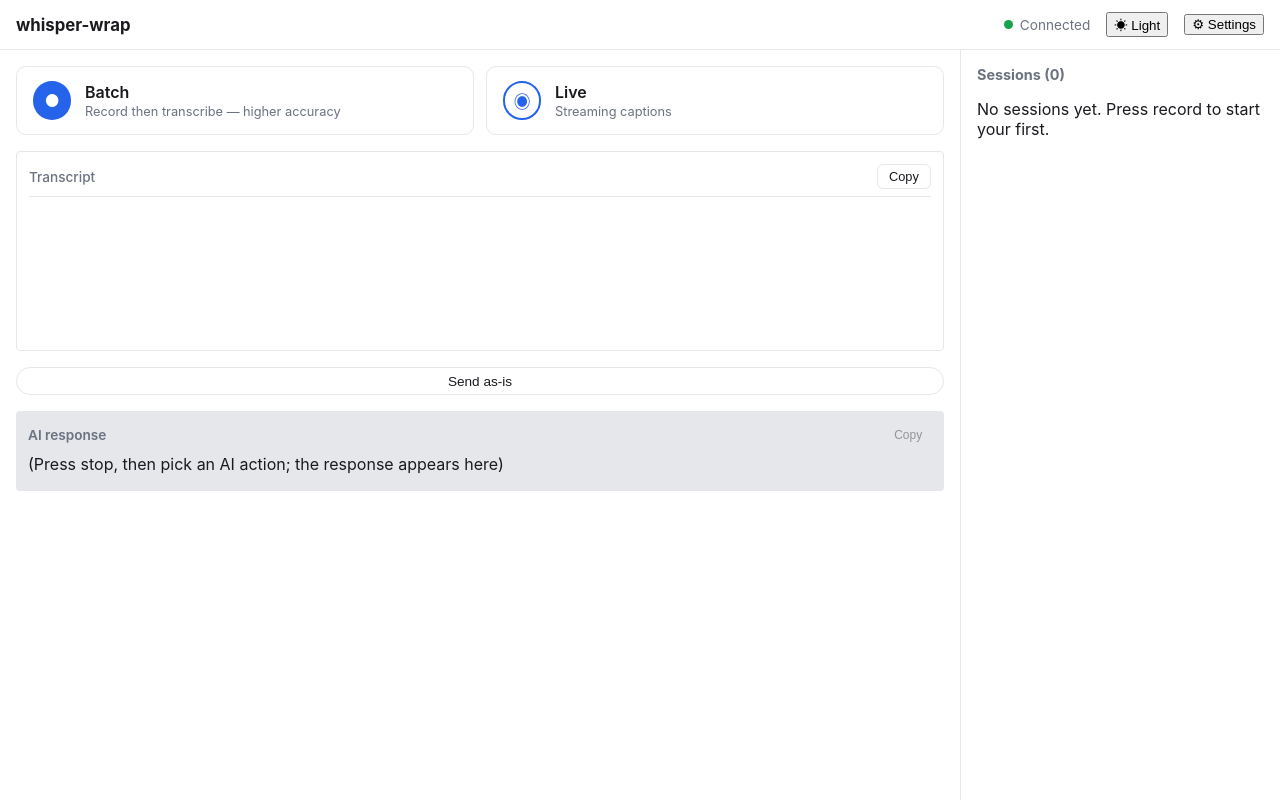
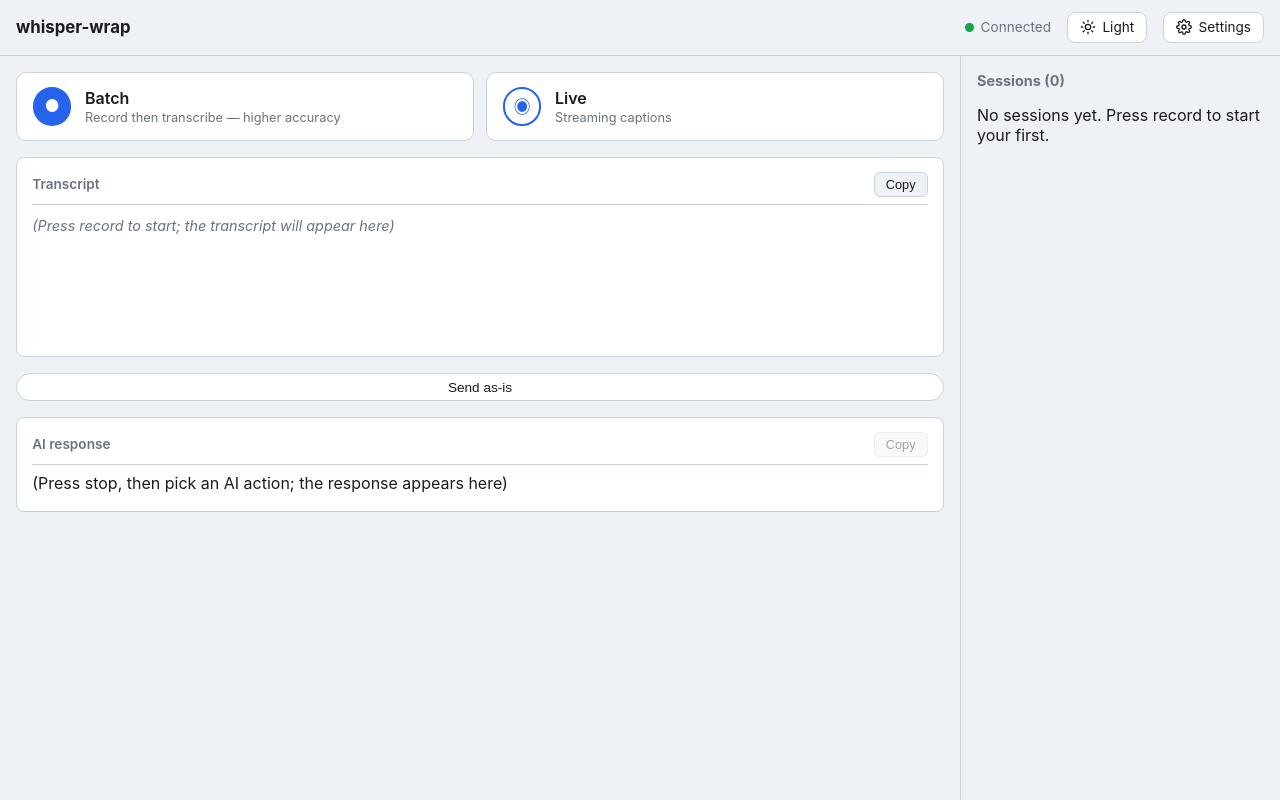
Before and after one commit to shdennlin/whisper-wrap, a website built with Vite: page frontend/index.html in a window 1280 px wide. Built offline with nearby package versions, Linux system fonts and the light colour scheme; files whose address does not match are found by name.

Commit message:
feat(pwa): unify panel styling and bump light/dark contrast
- Replace header emoji icons (🌙/☀︎/⚙︎) with inline SVG icons so the
  theme toggle and settings button align at the same height and the moon
  glyph stops clashing with the muted dark-mode palette.
- Soften light bg from #ffffff to #eef1f5 (cool off-grey) and dark bg
  from #0f1115 to #0d1117. Bump surfaces to pure white / #20252e and
  borders to #cbd2da / #3a4150 so cards, chips, and segments visibly
  lift off the page in both modes.
- Add a shared 'panel card' visual contract for .transcript-view and
  .answer-pane (same surface, border, header divider, title weight,
  copy-button shape). Previously they diverged (outlined transparent vs
  filled grey, no header rule on answer).
- Fill .mode-card (Batch / Live), .actions-model-badge, and
  .actions-chip with --surface so they read as first-class segments
  rather than ghost outlines.
- Add a transcript empty-state placeholder ('Press record to start;
  the transcript will appear here' / zh equivalent) that mirrors the
  AI-answer placeholder pattern, hidden once finals or partials exist.

```diff
--- a/frontend/src/i18n/strings.ts
+++ b/frontend/src/i18n/strings.ts
@@ -59,6 +59,8 @@ export const STRINGS = {
     "transcript.copyTitle": "Copy current transcript",
     "transcript.copied": "Copied ✓",
     "transcript.copyFailed": "Copy failed",
+    "transcript.placeholder":
+      "(Press record to start; the transcript will appear here)",
 
     "history.title": "Sessions ({count})",
     "history.empty": "No sessions yet. Press record to start your first.",
@@ -183,6 +185,7 @@ export const STRINGS = {
     "transcript.copyTitle": "複製目前的逐字稿",
     "transcript.copied": "已複製 ✓",
     "transcript.copyFailed": "複製失敗",
+    "transcript.placeholder": "（按下錄音鍵開始，逐字稿會出現在這）",
 
     "history.title": "對話記錄（{count}）",
     "history.empty": "尚無記錄。按錄音鍵開始第一段。",
--- a/frontend/src/main.ts
+++ b/frontend/src/main.ts
@@ -78,25 +78,56 @@ const indicatorHost = el("div");
 // first-time visitors (stored as no key in localStorage), but once the user
 // clicks the toggle they get a sticky explicit pick. Same icon+label shape as
 // the settings button so the narrow-viewport CSS hides both labels uniformly.
+// SVG icons (rather than emoji) keep the moon/sun/gear glyphs monochrome and
+// the same height — emoji 🌙 was rendered by the OS colour-emoji font and
+// landed taller than the text-style ⚙︎ gear, so the two header buttons looked
+// misaligned and the moon clashed with the muted dark-mode palette.
+const SVG_NS = "http://www.w3.org/2000/svg";
+function svgIcon(
+  ...children: { tag: "path" | "circle"; attrs: Record<string, string> }[]
+): SVGSVGElement {
+  const svg = document.createElementNS(SVG_NS, "svg");
+  svg.setAttribute("viewBox", "0 0 24 24");
+  svg.setAttribute("aria-hidden", "true");
+  for (const { tag, attrs } of children) {
+    const child = document.createElementNS(SVG_NS, tag);
+    for (const [k, v] of Object.entries(attrs)) child.setAttribute(k, v);
+    svg.appendChild(child);
+  }
+  return svg;
+}
+const MOON_PATH =
+  "M21 12.79A9 9 0 1 1 11.21 3a7 7 0 0 0 9.79 9.79z";
+const SUN_RAYS =
+  "M12 2v2M12 20v2M4.93 4.93l1.41 1.41M17.66 17.66l1.41 1.41M2 12h2M20 12h2M4.93 19.07l1.41-1.41M17.66 6.34l1.41-1.41";
+const GEAR_PATH =
+  "M19.4 15a1.65 1.65 0 0 0 .33 1.82l.06.06a2 2 0 1 1-2.83 2.83l-.06-.06a1.65 1.65 0 0 0-1.82-.33 1.65 1.65 0 0 0-1 1.51V21a2 2 0 1 1-4 0v-.09a1.65 1.65 0 0 0-1-1.51 1.65 1.65 0 0 0-1.82.33l-.06.06a2 2 0 1 1-2.83-2.83l.06-.06a1.65 1.65 0 0 0 .33-1.82 1.65 1.65 0 0 0-1.51-1H3a2 2 0 1 1 0-4h.09a1.65 1.65 0 0 0 1.51-1 1.65 1.65 0 0 0-.33-1.82l-.06-.06a2 2 0 1 1 2.83-2.83l.06.06a1.65 1.65 0 0 0 1.82.33H9a1.65 1.65 0 0 0 1-1.51V3a2 2 0 1 1 4 0v.09a1.65 1.65 0 0 0 1 1.51 1.65 1.65 0 0 0 1.82-.33l.06-.06a2 2 0 1 1 2.83 2.83l-.06.06a1.65 1.65 0 0 0-.33 1.82V9a1.65 1.65 0 0 0 1.51 1H21a2 2 0 1 1 0 4h-.09a1.65 1.65 0 0 0-1.51 1z";
+
 const themeToggle = document.createElement("button");
 themeToggle.type = "button";
 themeToggle.className = "theme-toggle";
 const themeIcon = document.createElement("span");
+themeIcon.className = "header-icon";
 themeIcon.setAttribute("aria-hidden", "true");
 const themeLabel = document.createElement("span");
 themeLabel.className = "header-button-label";
-themeToggle.append(themeIcon, " ", themeLabel);
+themeToggle.append(themeIcon, themeLabel);
 function paintThemeButton(resolved: ResolvedTheme): void {
   // Icon shows what the page currently *is*; the aria-label / tooltip
   // describes what clicking does (i.e. the opposite). Mirrors GitHub /
   // Vercel / macOS behaviour where the icon is a status indicator.
   if (resolved === "dark") {
-    themeIcon.textContent = "🌙";
+    themeIcon.replaceChildren(svgIcon({ tag: "path", attrs: { d: MOON_PATH } }));
     themeLabel.textContent = t("theme.labelDark");
     themeToggle.setAttribute("aria-label", t("theme.toggleAriaToLight"));
     themeToggle.title = t("theme.toggleAriaToLight");
   } else {
-    themeIcon.textContent = "☀︎";
+    themeIcon.replaceChildren(
+      svgIcon(
+        { tag: "circle", attrs: { cx: "12", cy: "12", r: "4" } },
+        { tag: "path", attrs: { d: SUN_RAYS } },
+      ),
+    );
     themeLabel.textContent = t("theme.labelLight");
     themeToggle.setAttribute("aria-label", t("theme.toggleAriaToDark"));
     themeToggle.title = t("theme.toggleAriaToDark");
@@ -119,12 +150,18 @@ const settingsToggle = document.createElement("button");
 settingsToggle.type = "button";
 settingsToggle.setAttribute("aria-label", t("common.settings"));
 const settingsIcon = document.createElement("span");
-settingsIcon.textContent = "⚙︎";
+settingsIcon.className = "header-icon";
 settingsIcon.setAttribute("aria-hidden", "true");
+settingsIcon.replaceChildren(
+  svgIcon(
+    { tag: "circle", attrs: { cx: "12", cy: "12", r: "3" } },
+    { tag: "path", attrs: { d: GEAR_PATH } },
+  ),
+);
 const settingsLabel = document.createElement("span");
 settingsLabel.className = "header-button-label";
 settingsLabel.textContent = t("common.settings");
-settingsToggle.append(settingsIcon, " ", settingsLabel);
+settingsToggle.append(settingsIcon, settingsLabel);
 // AI model badge previously lived here (next to the backend indicator). It now
 // sits next to the "AI Enhance" section heading inside ActionsBar — see
 // actionsBar.setModel() below.
--- a/frontend/src/style.css
+++ b/frontend/src/style.css
@@ -1,10 +1,16 @@
 :root {
   color-scheme: light dark;
-  --bg: #ffffff;
+  /* Light palette tuned for surface contrast. The page is a noticeably grey
+     `--bg` so that pure-white `--surface` cards (transcript, answer, mode
+     segments) clearly pop. Borders are bumped from the old gray-200 to
+     gray-300 so outlined widgets (chips, badges) read as deliberate edges,
+     not faint suggestions. Values inspired by Linear / GitHub light. */
+  --bg: #eef1f5;
+  --surface: #ffffff;
   --fg: #1a1a1f;
   --muted: #6b7280;
   --partial: #9ca3af;
-  --border: #e5e7eb;
+  --border: #cbd2da;
   --accent: #2563eb;
   --green: #16a34a;
   --yellow: #d97706;
@@ -17,22 +23,27 @@
 /* Dark palette: applies when the user has explicitly chosen dark via the
    header toggle (data-theme="dark") OR when no preference is stored yet and
    the OS reports `prefers-color-scheme: dark`. The :not([data-theme]) guard
-   prevents the OS query from overriding an explicit "light" pick. */
+   prevents the OS query from overriding an explicit "light" pick.
+   Page is the deeper "ink" (GitHub-dark-style #0d1117); surface is visibly
+   raised (#20252e) so cards look elevated rather than flush. Border bumped
+   to #3a4150 so outlined widgets are readable in dim ambient light. */
 :root[data-theme="dark"] {
-  --bg: #0f1115;
+  --bg: #0d1117;
+  --surface: #20252e;
   --fg: #f3f4f6;
   --muted: #9ca3af;
   --partial: #6b7280;
-  --border: #1f2937;
+  --border: #3a4150;
   --accent: #60a5fa;
 }
 @media (prefers-color-scheme: dark) {
   :root:not([data-theme]) {
-    --bg: #0f1115;
+    --bg: #0d1117;
+    --surface: #20252e;
     --fg: #f3f4f6;
     --muted: #9ca3af;
     --partial: #6b7280;
-    --border: #1f2937;
+    --border: #3a4150;
     --accent: #60a5fa;
   }
 }
@@ -68,6 +79,49 @@ body { min-height: 100vh; }
 }
 .app-header h1 { font-size: 1.05rem; margin: 0; flex: 1; }
 
+/* Unified header button: theme toggle + settings share one visual contract so
+   they line up on the baseline regardless of which glyph each one carries.
+   Previously the icons were emoji (🌙) vs text-style symbol (⚙︎), which
+   diverged in size + baseline (especially in dark mode where the colour-emoji
+   moon clashed with the muted palette). SVG icons sized via .header-icon are
+   identical across OS and theme. */
+.app-header button {
+  display: inline-flex;
+  align-items: center;
+  gap: 0.4rem;
+  padding: 0.4rem 0.75rem;
+  border: 1px solid var(--border);
+  border-radius: 8px;
+  background: var(--surface);
+  color: inherit;
+  cursor: pointer;
+  font: inherit;
+  font-size: 0.85rem;
+  line-height: 1;
+  transition: border-color 0.15s ease, background 0.15s ease, color 0.15s ease;
+}
+.app-header button:hover {
+  border-color: var(--accent);
+  color: var(--accent);
+}
+.header-icon {
+  display: inline-flex;
+  align-items: center;
+  justify-content: center;
+  width: 1rem;
+  height: 1rem;
+  flex-shrink: 0;
+}
+.header-icon svg {
+  width: 100%;
+  height: 100%;
+  fill: none;
+  stroke: currentColor;
+  stroke-width: 2;
+  stroke-linecap: round;
+  stroke-linejoin: round;
+}
+
 /* ---- Narrow-viewport header cleanup ----
    At ≤720px the header gets cramped (h1 + "● Connected" + "AI: <model>" pill
    + "⚙︎ Settings" button = ~420px before gaps). Demote each secondary widget
@@ -78,8 +132,8 @@ body { min-height: 100vh; }
   .app-header h1 { font-size: 0.95rem; }
   .backend-indicator .label { display: none; }
   .header-button-label { display: none; }
-  /* Settings button: compact pill so the gear icon is the focal point. */
-  .app-header button { padding: 0.35rem 0.55rem; font-size: 1rem; line-height: 1; }
+  /* Narrow viewport: tighten padding so the icon-only buttons stay compact. */
+  .app-header button { padding: 0.4rem 0.55rem; gap: 0; }
 }
 
 .banner {
@@ -125,6 +179,7 @@ body { min-height: 100vh; }
   padding: 0.1rem 0.55rem;
   border: 1px solid var(--border);
   border-radius: 999px;
+  background: var(--surface);
   cursor: help;
   white-space: nowrap;
   font-weight: 400;
@@ -152,7 +207,11 @@ body { min-height: 100vh; }
   padding: 0.9rem 1rem;
   border: 1px solid var(--border);
   border-radius: 10px;
-  background: transparent;
+  /* Filled with --surface so Batch/Live read as first-class segment cards
+     against the page bg. Previously transparent, which made them blend into
+     the canvas — the user couldn't tell at a glance "this is a tappable
+     panel" vs "this is just text on the page". */
+  background: var(--surface);
   color: inherit;
   cursor: pointer;
   text-align: left;
@@ -317,29 +376,40 @@ body { min-height: 100vh; }
 .conn-indicator[data-state="failed"] .conn-dot { background: var(--red); }
 .conn-retry { padding: 0.15rem 0.5rem; font-size: 0.75rem; }
 
-.transcript-view {
-  min-height: 200px;
+/* Shared "panel card" visual contract used by both .transcript-view and
+   .answer-pane. They previously diverged (transcript: outlined transparent /
+   answer: filled grey, no header divider), which made them feel like two
+   unrelated widgets. Same surface bg, same border, same header divider, same
+   title typography, same copy-button shape — only min-height differs because
+   they hold different content volumes. */
+.transcript-view,
+.answer-pane {
+  background: var(--surface);
   border: 1px solid var(--border);
-  border-radius: 4px;
-  padding: 0.75rem;
+  border-radius: 8px;
+  padding: 0.85rem 0.95rem;
   display: flex;
   flex-direction: column;
-  gap: 0.4rem;
+  gap: 0.5rem;
 }
-.transcript-header {
+.transcript-view { min-height: 200px; }
+.transcript-header,
+.answer-header {
   display: flex;
   align-items: center;
   justify-content: space-between;
   gap: 0.5rem;
-  padding-bottom: 0.4rem;
+  padding-bottom: 0.45rem;
   border-bottom: 1px solid var(--border);
 }
-.transcript-title {
+.transcript-title,
+.answer-title {
   font-size: 0.85rem;
-  font-weight: 500;
+  font-weight: 600;
   color: var(--muted);
 }
-.transcript-copy {
+.transcript-copy,
+.answer-copy {
   padding: 0.25rem 0.7rem;
   font-size: 0.8rem;
   border: 1px solid var(--border);
@@ -348,7 +418,9 @@ body { min-height: 100vh; }
   color: inherit;
   cursor: pointer;
 }
-.transcript-copy:hover { border-color: var(--accent); color: var(--accent); }
+.transcript-copy:hover,
+.answer-copy:hover:not(:disabled) { border-color: var(--accent); color: var(--accent); }
+.answer-copy:disabled { cursor: not-allowed; opacity: 0.4; }
 .transcript-final { display: flex; gap: 0.5rem; }
 .transcript-ts { color: var(--muted); font-variant-numeric: tabular-nums; min-width: 3.5em; }
 /* Batch finals collapse to a single row with start_ms=0; skip the timestamp
@@ -357,6 +429,16 @@ body { min-height: 100vh; }
 .transcript-text { flex: 1; }
 .transcript-partial { color: var(--partial); font-style: italic; min-height: 1.2em; }
 .transcript-partial.is-active { color: var(--partial); }
+/* Empty-state hint: mirrors the AI answer pane's placeholder so users know
+   "this box is where the transcript appears" before any text has streamed in.
+   Hidden whenever there's at least one final cue OR an active partial. */
+.transcript-placeholder {
+  color: var(--muted);
+  font-style: italic;
+  font-size: 0.9rem;
+  padding: 0.25rem 0;
+}
+.transcript-placeholder[hidden] { display: none; }
 
 .actions-bar { display: flex; flex-direction: column; gap: 0.6rem; }
 /* Section header: [heading + model badge] on the left, (touch-only) toggle on
@@ -393,7 +475,7 @@ body { min-height: 100vh; }
 .actions-category-heading { font-size: 0.8rem; font-weight: 600; color: var(--muted, #9ca3af); flex: 0 0 auto; }
 .actions-category-heading::after { content: "："; }
 .actions-category-chips { display: flex; flex-wrap: wrap; gap: 0.4rem; }
-.actions-chip { padding: 0.35rem 0.75rem; border: 1px solid var(--border); border-radius: 999px; background: transparent; color: inherit; cursor: pointer; font-size: 0.85rem; transition: opacity 0.15s ease, border-color 0.15s ease; }
+.actions-chip { padding: 0.35rem 0.75rem; border: 1px solid var(--border); border-radius: 999px; background: var(--surface); color: inherit; cursor: pointer; font-size: 0.85rem; transition: opacity 0.15s ease, border-color 0.15s ease, background 0.15s ease; }
 .actions-chip:hover:not(:disabled) { border-color: var(--accent); color: var(--accent); }
 .actions-chip:disabled { cursor: not-allowed; opacity: 0.45; }
 .actions-chip[data-loading="true"] { opacity: 1; border-color: var(--accent); color: var(--accent); animation: actions-chip-pulse 1.1s ease-in-out infinite; }
@@ -556,17 +638,11 @@ body { min-height: 100vh; }
 }
 .actions-tooltip.is-visible { opacity: 1; }
 
-/* Answer pane: header (title + copy) + body. */
-/* `display: flex` would otherwise mask the [hidden] attribute's default
-   display: none, so we need to override explicitly — same pattern as
-   .ws-indicator-host[hidden], .modal-backdrop[hidden], .upload-retry[hidden]. */
+/* Answer pane: card visual contract is shared with .transcript-view (see
+   block near .transcript-final). Only the answer-specific bits remain here:
+   the [hidden] override, the body min-height, and the loading-state animation. */
 .answer-pane[hidden] { display: none; }
-.answer-pane { min-height: 80px; padding: 0.75rem; background: var(--border); border-radius: 4px; display: flex; flex-direction: column; gap: 0.5rem; }
-.answer-header { display: flex; align-items: center; justify-content: space-between; gap: 0.5rem; }
-.answer-title { font-size: 0.85rem; font-weight: 600; color: var(--muted, #9ca3af); }
-.answer-copy { padding: 0.2rem 0.55rem; border: 1px solid var(--border); border-radius: 4px; background: transparent; color: inherit; cursor: pointer; font-size: 0.75rem; }
-.answer-copy:hover:not(:disabled) { border-color: var(--accent); color: var(--accent); }
-.answer-copy:disabled { cursor: not-allowed; opacity: 0.4; }
+.answer-pane { min-height: 80px; }
 .answer-body { white-space: pre-wrap; min-height: 1.5em; }
 .answer-pane.is-loading .answer-body { color: var(--muted, #9ca3af); font-style: italic; }
 .answer-pane.is-loading .answer-body::after {
--- a/frontend/src/theme/index.ts
+++ b/frontend/src/theme/index.ts
@@ -23,8 +23,8 @@ export const THEME_STORAGE_KEY = "whisper-wrap.theme";
 export const DEFAULT_THEME: Theme = "system";
 
 const THEME_COLORS: Record<ResolvedTheme, string> = {
-  light: "#ffffff",
-  dark: "#0f1115",
+  light: "#eef1f5",
+  dark: "#0d1117",
 };
 
 let activeTheme: Theme = DEFAULT_THEME;
--- a/frontend/src/ui/transcript-view.ts
+++ b/frontend/src/ui/transcript-view.ts
@@ -26,6 +26,7 @@ export interface FinalCue {
 export class TranscriptView {
   private partialEl: HTMLDivElement;
   private finalsEl: HTMLDivElement;
+  private placeholderEl: HTMLDivElement;
   private copyBtn: HTMLButtonElement;
 
   constructor(public readonly root: HTMLElement) {
@@ -54,11 +55,25 @@ export class TranscriptView {
     });
     header.append(titleEl, this.copyBtn);
 
+    // Empty-state hint: mirrors the answer-pane placeholder so users know
+    // "this box is where the transcript appears" before any text streams in.
+    // Hidden whenever there's at least one final cue OR an active partial.
+    this.placeholderEl = document.createElement("div");
+    this.placeholderEl.className = "transcript-placeholder";
+    this.placeholderEl.textContent = t("transcript.placeholder");
+
     this.finalsEl = document.createElement("div");
     this.finalsEl.className = "transcript-finals";
     this.partialEl = document.createElement("div");
     this.partialEl.className = "transcript-partial";
-    this.root.append(header, this.finalsEl, this.partialEl);
+    this.root.append(header, this.placeholderEl, this.finalsEl, this.partialEl);
+  }
+
+  private updatePlaceholder(): void {
+    const hasContent =
+      this.finalsEl.childElementCount > 0 ||
+      (this.partialEl.textContent ?? "").length > 0;
+    this.placeholderEl.hidden = hasContent;
   }
 
   /** Plain-text join of all current finals (newline-separated). */
@@ -69,6 +84,7 @@ export class TranscriptView {
   setPartial(text: string): void {
     this.partialEl.textContent = text;
     this.partialEl.classList.toggle("is-active", text.length > 0);
+    this.updatePlaceholder();
   }
 
   /** Returns the in-flight partial text (empty when no partial is showing). */
@@ -99,11 +115,13 @@ export class TranscriptView {
     // Clearing the partial keeps the visual contract: partial slot shows the
     // current in-flight utterance only; finals own the confirmed history.
     this.clearPartial();
+    this.updatePlaceholder();
   }
 
   clear(): void {
     this.finalsEl.replaceChildren();
     this.clearPartial();
+    this.updatePlaceholder();
   }
 
   getFinals(): ReadonlyArray<FinalCue> {
```
Also changed, not shown: frontend/src/theme/index.test.ts (+2 -2 lines).
